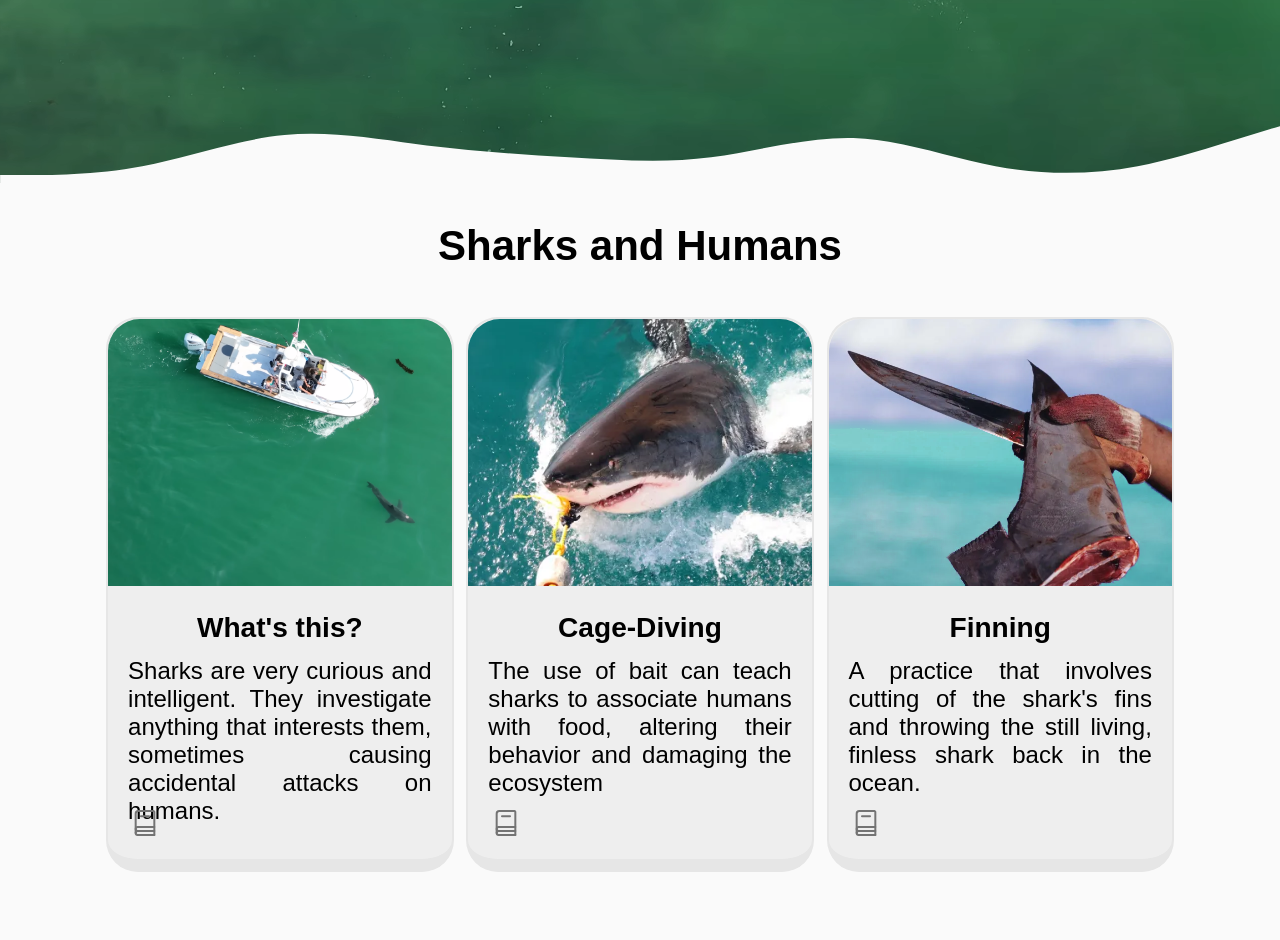
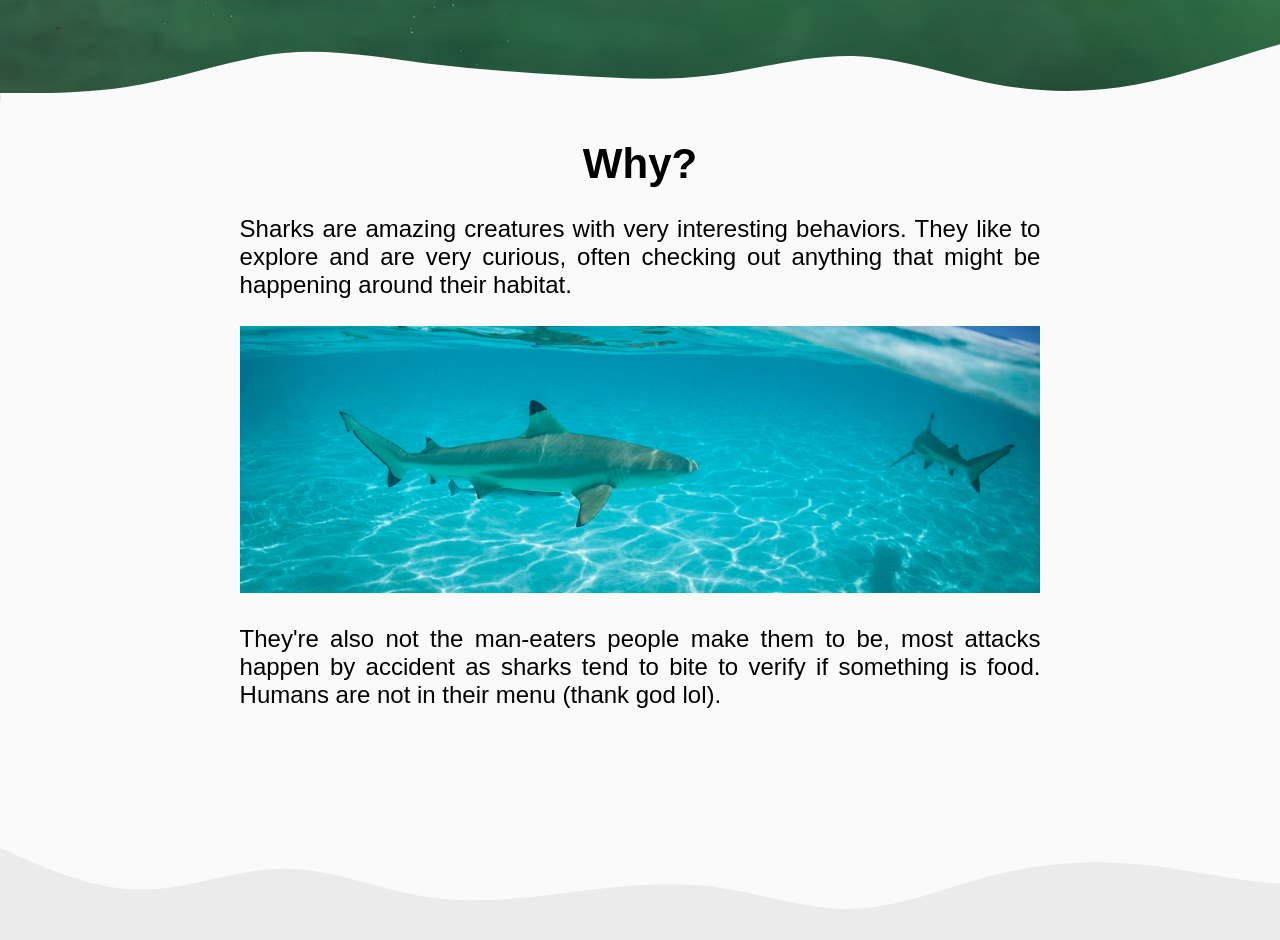
Before and after one commit to FelipeBdC/SharkWebsite, a plain HTML site: page index.html in a window 1280 px wide. Shown: the part 620-1560 px from the top of the page. Drawn offline with Linux system fonts and the light colour scheme; a web font is replaced by a local one.

Commit message:
added a new section

```diff
--- a/index.html
+++ b/index.html
@@ -21,6 +21,26 @@
             </p>
         </div>
         <img class="wave-divider" src="assets/wave.svg" alt="">
+    </section>
+
+
+
+    <section id="sharks-are-cool">
+        <div>
+            <h1 class="section-title">Why?</h1>
+            <p>
+                Sharks are amazing creatures with very interesting behaviors. They
+                like to explore and are very curious, often checking out anything that
+                might be happening around their habitat.
+            </p>
+            <img src="images/blacktip-reefshark.jpg" alt="">
+            <p>
+                They're also not the man-eaters people make them to be, most attacks
+                happen by accident as sharks tend to bite to verify if something is
+                food. Humans are not in their menu (thank god lol).
+            </p>
+        </div>
+        <img class="wave-divider" src="assets/wave-lightgray.svg" alt="">
     </section>
 
 
--- a/style.css
+++ b/style.css
@@ -53,7 +53,7 @@ p {
 
 .section-title {
     text-align: center;
-    padding: 1ch 1ch 2ch 1ch;
+    margin: 1ch;
 }
 
 .obj-position-bottom {
@@ -81,7 +81,7 @@ p {
     max-width: 27ch;
     h1 {
         border-bottom: 2px solid white;
-        font-size: var(--font-size-xx-large);
+        font-size: var(--font-size-x-large);
         strong {
             color: transparent;
             background: linear-gradient(90deg, cyan, rgb(3, 255, 150));
@@ -93,11 +93,37 @@ p {
 }
 
 
+#sharks-are-cool {
+    display: grid;
+    justify-content: center;
+    padding: 1rem 1rem 15ch 1rem;;
+    position: relative;
+
+    div {
+        max-width: 60ch;
+        text-align: justify;
+
+        p {
+            margin: 2ch 0ch 2ch 0ch;
+        }
+
+        img {
+            width: 100%;
+            height: 20ch;
+            object-fit: cover;
+            object-position: center bottom;
+        }
+    }
+}
+
+
 #sharks-and-humans {
     padding: 1rem 1rem 15ch 1rem;
     position: relative;
     display: flex;
     justify-content: center;
+
+    background-color: #ebebeb;
 }
 
 
@@ -109,10 +135,12 @@ p {
 
 
     .card {
-        border: 2px solid #e6e6e6;
-        background-color: #eeeeee;
-        border-bottom: 1ch solid #e6e6e6;
+        --border-color: #ccccd4;
+
+        border: 2px solid var(--border-color);
+        border-bottom: 1ch solid var(--border-color);
         border-radius: 2rem;
+        background-color: #ebebeb;
         position: relative;
 
         img {
```
Also changed, not shown: assets/wave-lightgray.svg (added), images/blacktip-reefshark.jpg (added).
